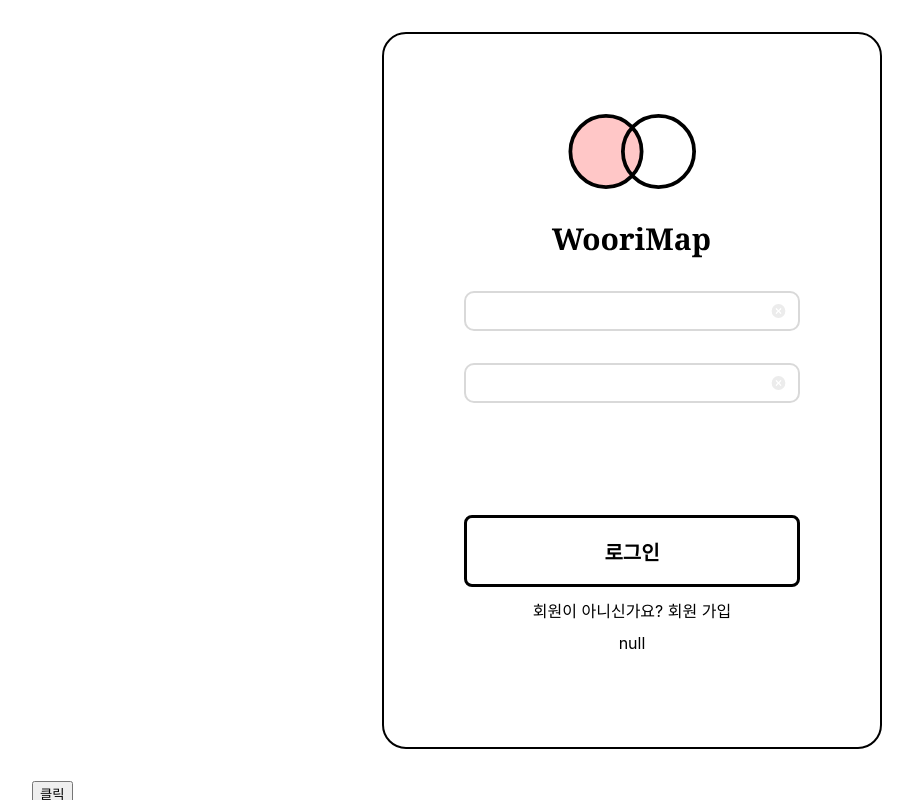
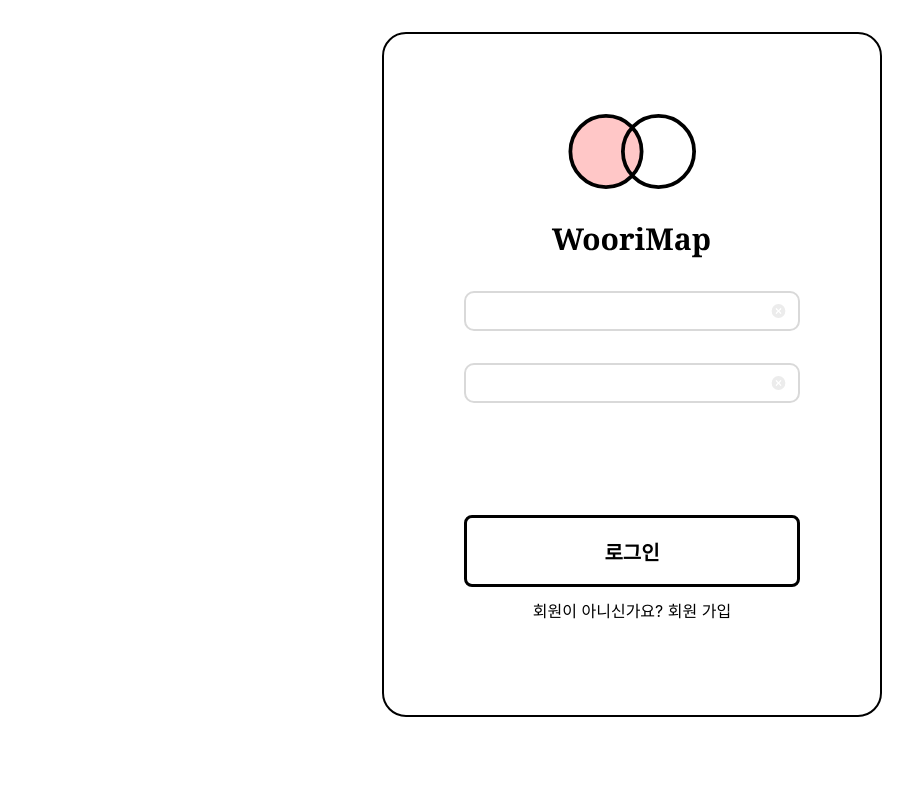
Before and after one commit to prgrms-web-devcourse/Team_02_WooriMap_FE, a Next.js app: page /auth/signin in a window 1280 px wide. Shown: the whole page, without its empty margins (8-921 px from the left). Built offline with nearby package versions, Linux system fonts and the light colour scheme.

Commit message:
chore: 불필요한 파일 제거

```diff
--- a/pages/auth/signin/index.tsx
+++ b/pages/auth/signin/index.tsx
@@ -2,7 +2,6 @@ import React, { useCallback, useState } from 'react';
 import { AuthPageTemplate } from 'components/templates/AuthPageTemplate';
 import { Button, TextInput } from 'components';
 import { useAuthContext } from 'contexts/AuthContext';
-import instance from 'apis/instance';
 
 type LoginFormKeyType = 'email' | 'password';
 
@@ -12,7 +11,7 @@ type LoginFormType = {
 
 function Signin() {
   const [data, setData] = useState<LoginFormType>({ email: '', password: '' });
-  const { login, user } = useAuthContext();
+  const { login } = useAuthContext();
   const changeValue = useCallback(
     (key: LoginFormKeyType) => (e: React.ChangeEvent<HTMLInputElement>) => {
       setData((prev) => ({ ...prev, [key]: e.target.value }));
@@ -23,7 +22,6 @@ function Signin() {
     setData((prev) => ({ ...prev, [key]: '' }));
   }, []);
   return (
-    <>
     <AuthPageTemplate
       onSubmit={(e) => {
         e.preventDefault();
@@ -52,23 +50,11 @@ function Signin() {
         </Button>
       }
       infoMessage={
-          <>
         <p>
           회원이 아니신가요? <span>회원 가입</span>
         </p>
-            <p>{JSON.stringify(user)}</p>
-          </>
       }
     />
-      <button
-        type="button"
-        onClick={() => {
-          instance.post('/couples/invite').then((fake) => console.log(fake));
-        }}
-      >
-        클릭
-      </button>
-    </>
   );
 }
 
```
Lines whose indentation alone changed are shown as unchanged.
